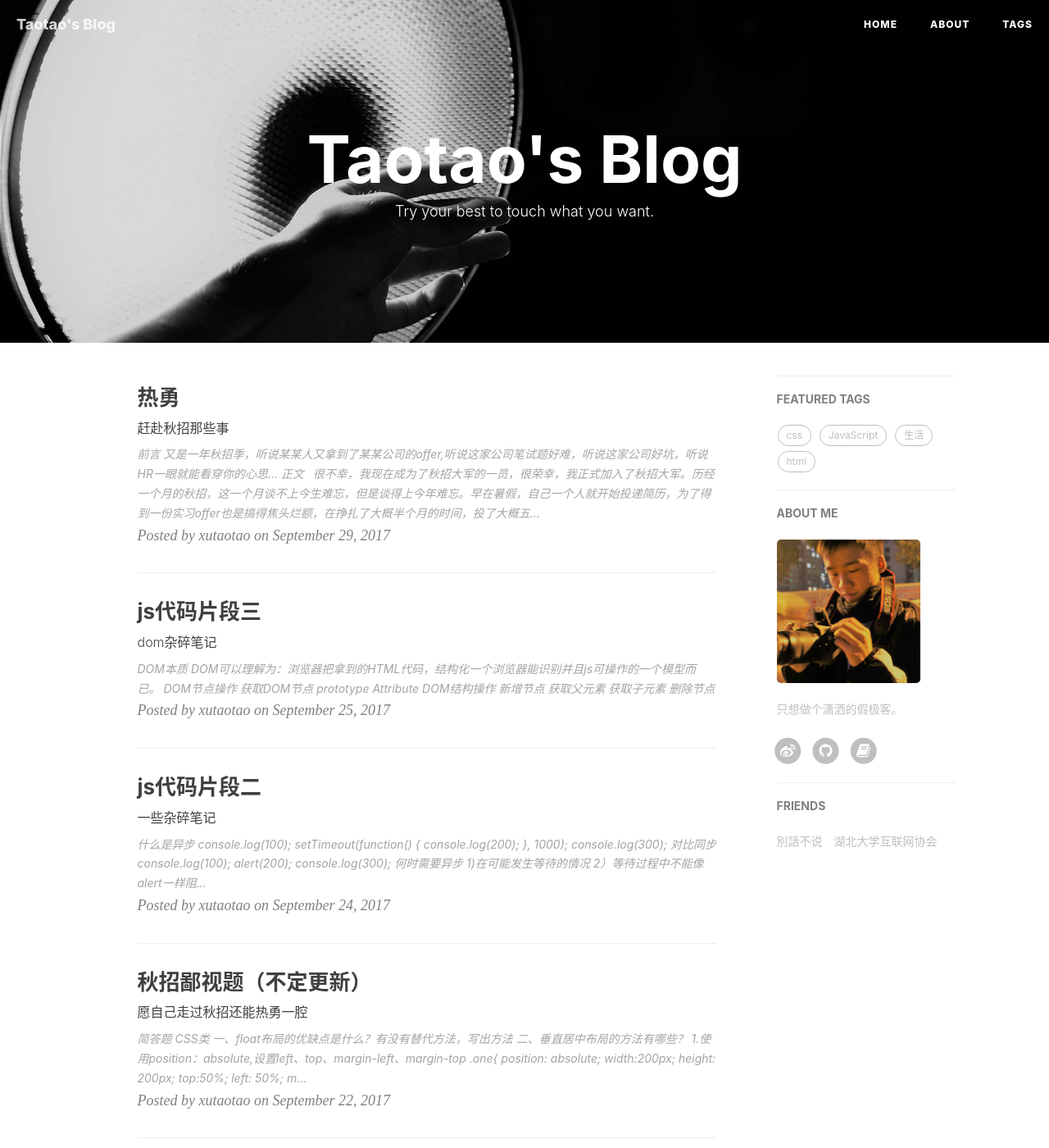
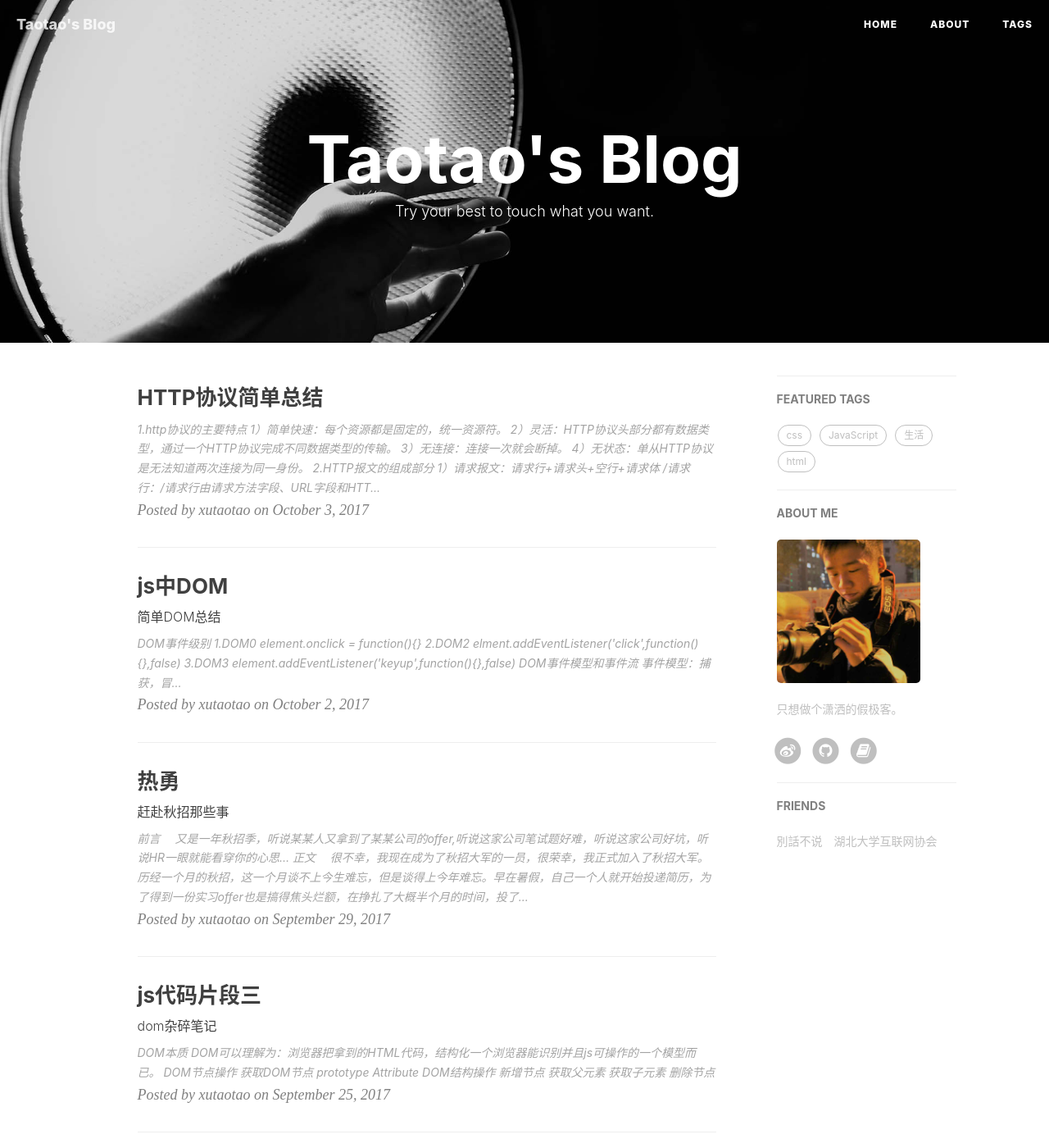
Before and after one commit to Xutaotaotao/Xutaotaotao.github.io, a Jekyll site: the page built from index.html, in a window 1280 px wide and 1400 px high. Shown: the whole window at 82% size. Built offline with Jekyll 4.4.1, drawn with Linux system fonts in a browser that asks for light colours; the list of posts is cut into pages by our own code; comment, search, counter and statistics services are not loaded; some of the changed text lies outside the part shown.

Commit message:
Signed-off-by: xutaotaotao <xutaotao1108@outlook.com>

```diff
--- /dev/null
+++ b/_posts/2017-10-03-dom.md
@@ -0,0 +1,64 @@
+---
+layout:     post
+title:      "js中DOM"
+subtitle:   "简单DOM总结"
+date:       2017-10-02 19:51:00
+author:     "xutaotao"
+header-img: "img/post-bg-js-version.jpg"
+tags:
+    - JavaScript
+---
+
+## DOM事件级别
+
+1.DOM0
+
+	element.onclick = function(){}
+
+2.DOM2
+
+	elment.addEventListener('click',function(){},false)
+
+3.DOM3
+
+	element.addEventListener('keyup',function(){},false)
+
+## DOM事件模型和事件流
+
+事件模型：捕获，冒泡
+
+事件流：捕获——>目标截断——>冒泡
+
+DOM事件捕获的具体流程：window——>document——>html——>body——>常规标签解析——>目标元素
+
+DOM事件冒泡的具体流程：事件捕获的反向
+
+## Event对象的常见应用
+
+1.阻止默认事件
+
+	event.preventDefault()
+
+2.阻止冒泡
+
+	event.stopPropagation()
+
+3.把元素绑定的同类型事件阻止,用于处理事件优先级
+
+	event.stopPropagation()
+
+4.返回其监听器触发事件的节点
+
+	event.currentTarget
+
+5.返回事件的目标节点（触发该事件的节点）
+
+	event.target
+
+6.自定义事件
+
+	var eve = new Event("custome");
+	ev.addEventListenner("custome",function(){
+		console.log("custome");
+	});
+	ev.dispatchEvent(eve);
--- /dev/null
+++ b/_posts/2017-10-03-http.dm.md
@@ -0,0 +1,64 @@
+---
+layout:     post
+title:      "HTTP协议简单总结"
+date:       2017-10-03 19:51:00
+author:     "xutaotao"
+header-img: "img/home-bg-o.jpg"
+tags:
+    - JavaScript
+---
+
+**1.http协议的主要特点**
+
+1）简单快速：每个资源都是固定的，统一资源符。
+
+2）灵活：HTTP协议头部分都有数据类型，通过一个HTTP协议完成不同数据类型的传输。
+
+3）无连接：连接一次就会断掉。
+
+4）无状态：单从HTTP协议是无法知道两次连接为同一身份。
+
+**2.HTTP报文的组成部分**
+
+1）请求报文：请求行+请求头+空行+请求体
+
+/*请求行：*/请求行由请求方法字段、URL字段和HTTP协议版本字段3个字段组成，它们用空格分隔。例如，GET /index.html
+HTTP/1.1。
+
+HTTP协议的请求方法有GET、POST、HEAD、PUT、DELETE、OPTIONS、TRACE、CONNECT。这里介绍最常用的GET方法和POST方法。
+
+GET：当客户端要从服务器中读取文档时，使用GET方法。GET方法要求服务器将URL定位的资源放在响应报文的数据部分，回送给客户端。使用GET方法时，请求参数和对应的值附加在URL后面，利用一个问号（“?”）代表URL的结尾与请求参数的开始，传递参数长度受限制。例如，/index.jsp?id=100&op=bind。
+
+POST：当客户端给服务器提供信息较多时可以使用POST方法。POST方法将请求参数封装在HTTP请求数据中，以名称/值的形式出现，可以传输大量数据。
+
+/*请求头部:*/请求头部由关键字/值对组成，每行一对，关键字和值用英文冒号“:”分隔。请求头部通知服务器有关于客户端请求的信息，典型的请求头有：
+
+User-Agent：产生请求的浏览器类型。
+
+Accept：客户端可识别的内容类型列表。
+
+Host：请求的主机名，允许多个域名同处一个IP地址，即虚拟主机。
+
+/*空行:*/最后一个请求头之后是一个空行，发送回车符和换行符，通知服务器以下不再有请求头。
+
+/*请求数据:*/请求数据不在GET方法中使用，而是在POST方法中使用。POST方法适用于需要客户填写表单的场合。与请求数据相关的最常使用的请求头是Content-Type和Content-Length。
+
+2）响应报文：状态行+响应头+空行+响应体
+
+**3.HTTP请求报文的一些方法**
+
+OPTION:请求一些选项的信息
+
+GET:请求读取由URL所标志的信息
+
+HEAD:请求读取由URL所标志的信息的首部
+
+POST:给服务器添加信息
+
+PUT：在指明的URL下存储一个文档
+
+DELETE:删除指明的URL所标志的资源
+
+TRACE:用来进行环回测试的请求报文
+
+CONNECT：用于代理服务器
```
Also changed, not shown: _posts/2017-09-28-findjob.md (+5 -5 lines).
